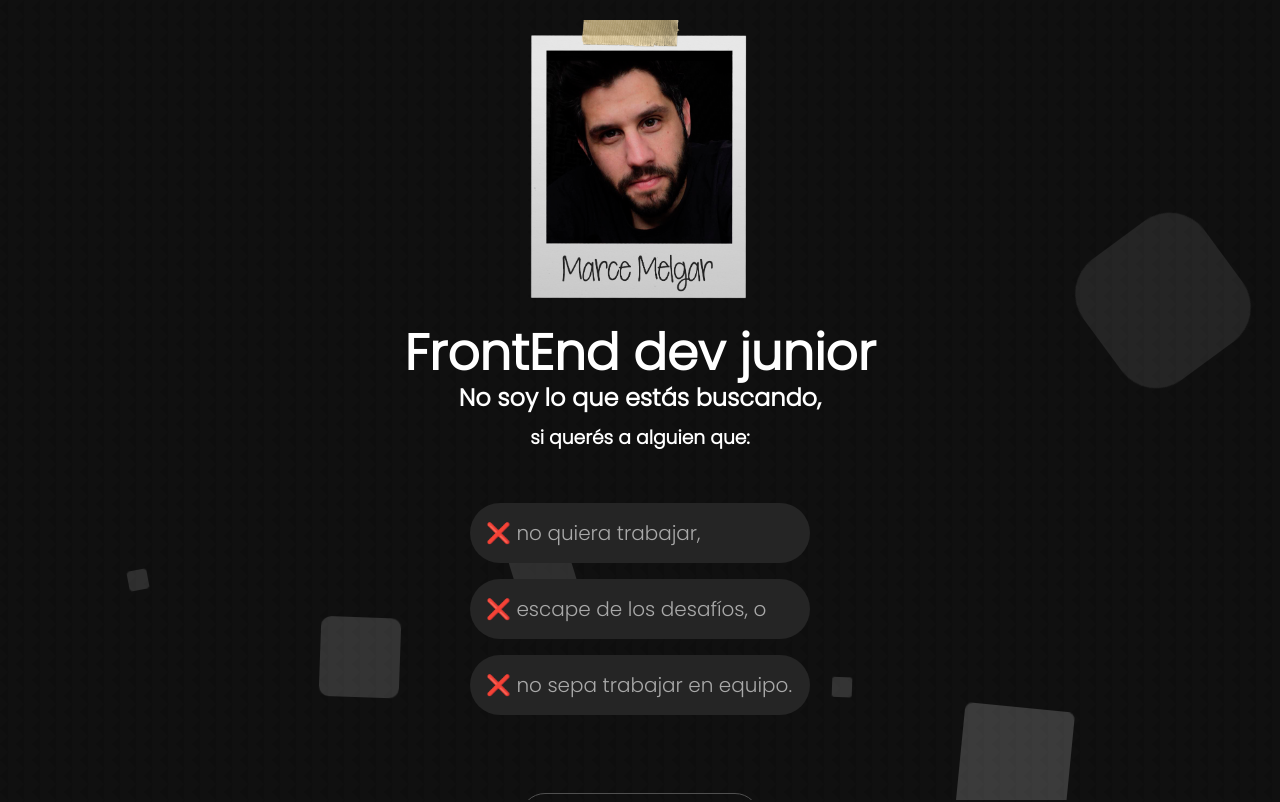
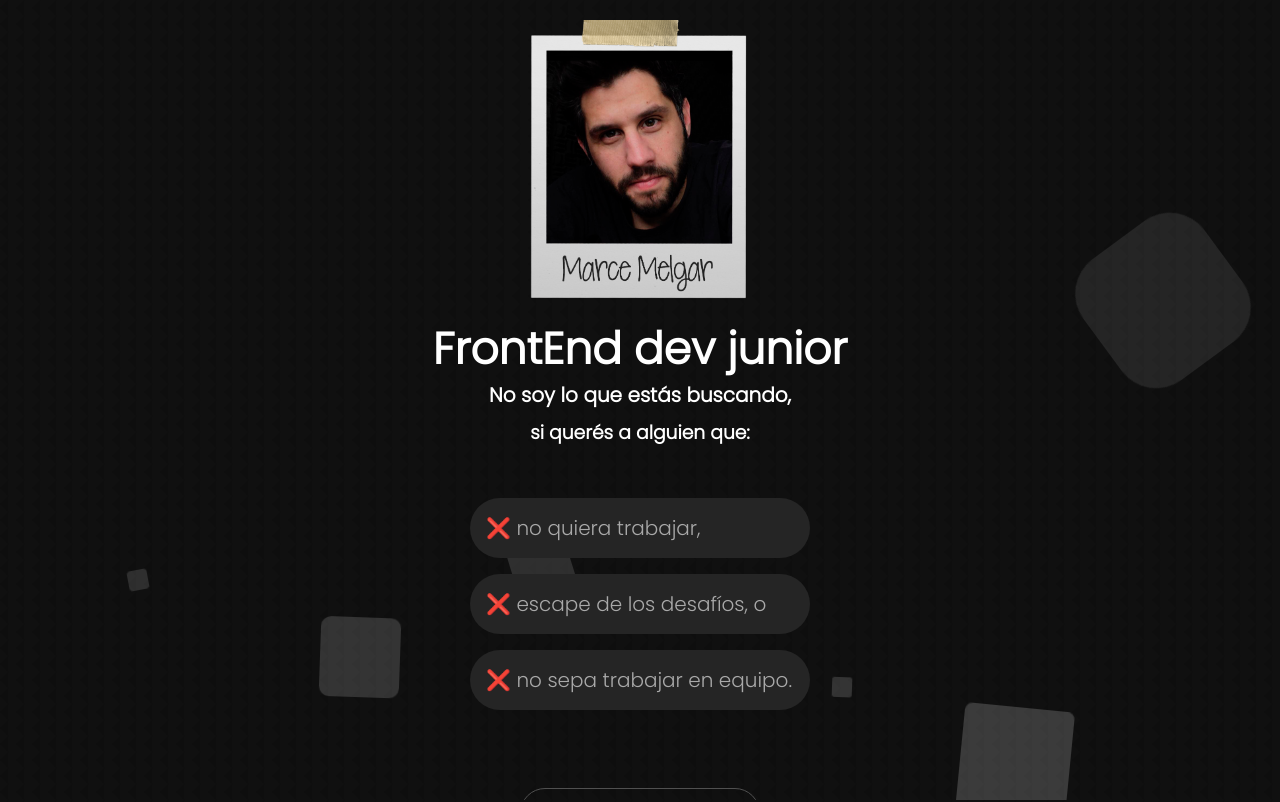
Before and after one commit to MarceMelgar/porfolioReact, a React (Vite) app: page / in a window 1280 px wide. Shown: the top 802 px of the page. Built offline with nearby package versions, Linux system fonts and the light colour scheme.

Commit message:
h presentacion

```diff
--- a/src/public/presentation/Presentation.css
+++ b/src/public/presentation/Presentation.css
@@ -25,12 +25,12 @@
 
 .main-m h1
 {
-    font-size: 50px;
+    font-size: 44px;
 }
 
-.main-m .title strong
+.main-m h2
 {
-    font-size: 40px;
+    font-size: 20px;
 }
 
 .profile-image
```
